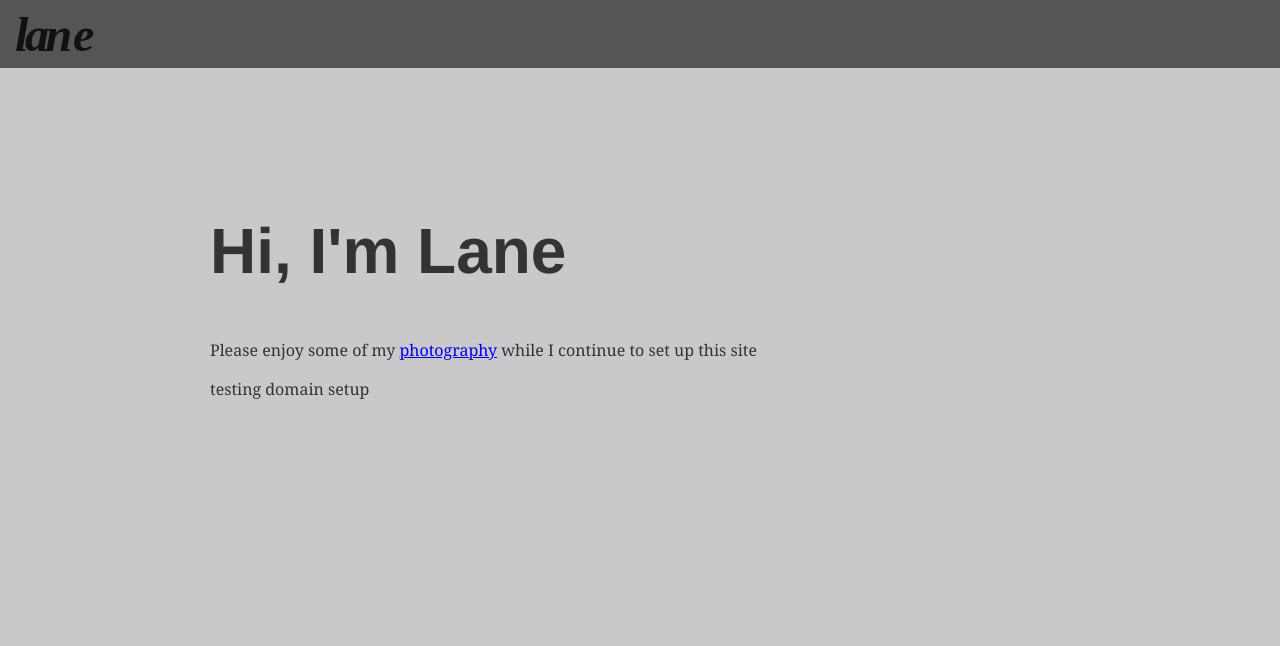
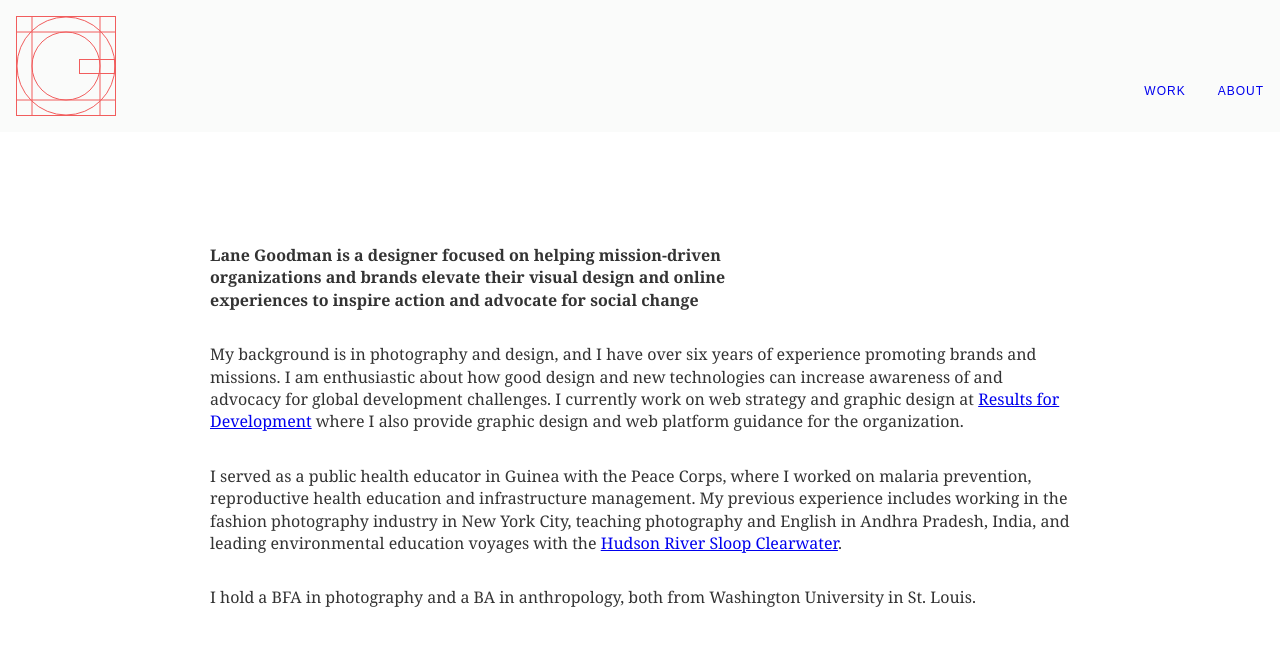
Before and after one commit to LanesGood/Portfolio, a plain HTML site: page index.html in a window 1280 px wide. Drawn offline with nearby package versions, Linux system fonts and the light colour scheme.

Commit message:
Logo and background

```diff
--- a/css/main.css
+++ b/css/main.css
@@ -102,7 +102,7 @@ textarea {
 
 body {
     font-family: 'Georgia', Times, serif;
-    background-color: #cac8ca;
+    background-color: #ffffff;
 }
 h1,
 h2,
@@ -131,23 +131,76 @@ h4 {
     margin: 2rem 0;
     padding: 1rem;
 }
+.row {
+    display: flex;
+    flex-direction: column;
+}
+[class^="col"] {
+    flex-basis: 100%;
+}
 @media only screen and (min-width: 35rem) {
     .wrapper {
         padding: 2rem 14vw;
         max-width: 860px;
         margin: 4rem auto;
     }
+    .row {
+        flex-direction: row;
+        flex-wrap: wrap;
+    }
+    [class^="col"] {
+        flex: 1;
+    }
+    .col-4{
+        flex: 33%;
+    }
 }
+
 
 /*
  * Header
  */
 
 header {
-    background-color: #555;
+    background-color: #fafbfa;
     min-height: 2rem;
     padding: 1rem;
+    display: flex;
+    justify-content: space-between;
+    align-items: flex-end;
 }
+nav ul {
+    display: flex;
+    flex-direction: column;
+}
+@media only screen and (min-width: 53rem) {
+    nav ul {
+        flex-direction: row;
+    }
+    nav li {
+        padding-left: 2rem
+    }
+}
+nav ul li{
+    list-style: none;
+}
+nav a {
+    font-family: sans-serif;
+    text-transform: uppercase;
+    font-size: 12px;
+    font-weight: 100;
+    letter-spacing: 1px;
+    text-decoration: none;
+}
+
+
+
+
+
+
+
+
+
 
 
 
--- a/index.html
+++ b/index.html
@@ -21,13 +21,26 @@
 
         <!-- Add your site or application content here -->
         <header>
-            <img src="img/Lane-logo1.svg" alt="lane logo">
+            <img src="img/LG_Logo.svg" alt="lane logo">
+            <nav>
+                <ul>
+                    <li><a href="#">Work</a></li>
+                    <li><a href="#">About</a></li>
+                </ul>
+            </nav>
         </header>
-        <div class="wrapper">
+        <div class="wrapper row">
+            <div class="col-4">
+                <p><strong>Lane Goodman is a designer focused on helping mission-driven organizations and brands elevate their visual design and online experiences to inspire action and advocate for social change</strong></p>
+            </div>
+            <div class="col">
 
-            <h1>Hi, I'm Lane</h1>
-            <p>Please enjoy some of my <a href="http://cargocollective.com/lanegoodman">photography</a> while I continue to set up this site</p>
-            <p>testing domain setup</p>
+            </div>
+            <p>My background is in photography and design, and I have over six years of experience promoting brands and missions. I am enthusiastic about how good design and new technologies can increase awareness of and advocacy for global development challenges. I currently work on web strategy and graphic design at <a href="https://r4d.org">Results for Development</a> where I also provide graphic design and web platform guidance for the organization.</p>
+
+            <p>I served as a public health educator in Guinea with the Peace Corps, where I worked on malaria prevention, reproductive health education and infrastructure management. My previous experience includes working in the fashion photography industry in New York City, teaching photography and English in Andhra Pradesh, India, and leading environmental education voyages with the <a href="http://clearwater.org">Hudson River Sloop Clearwater</a>.</p>
+            <br>
+            <p>I hold a BFA in photography and a BA in anthropology, both from Washington University in St. Louis. </p>
         </div>
 
 
```
Also changed, not shown: img/LG_Logo.png (added), img/LG_Logo.svg (added).
